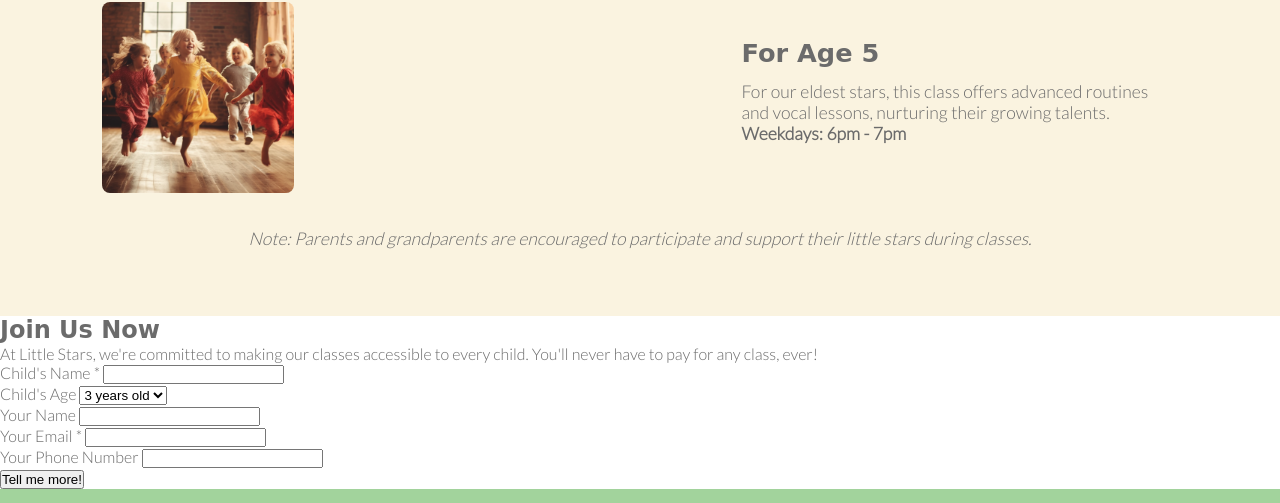
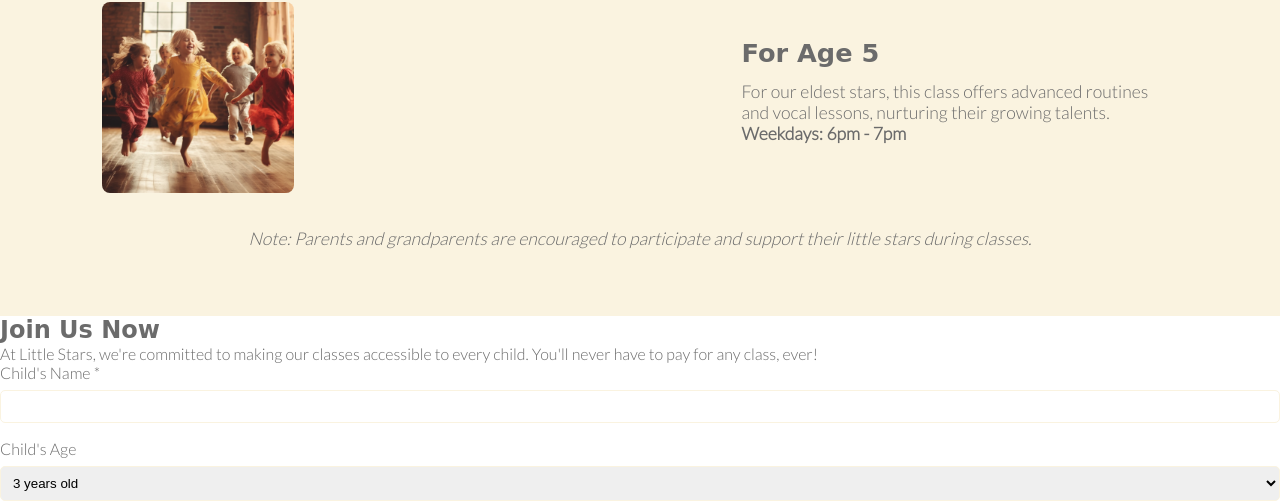
Before and after one commit to ispeakfishlanguage/little-star, a plain HTML site: page index.html in a window 1280 px wide. Shown: the part 1900-2403 px from the top of the page. Drawn offline with Linux system fonts and the light colour scheme; a web font is replaced by a local one.

Commit message:
added styling for contact form

```diff
--- a/assets/css/styles.css
+++ b/assets/css/styles.css
@@ -190,7 +190,7 @@ nav {
 }
 
 #circle-cover-bg {
-    background: url(../images/circle-cover-bg.png) no-repeat top center / cover;
+    background: url('../images/circle-cover-bg.png') no-repeat top center / cover;
     width: 90vw;
     height: 90vw;
     margin-bottom: 20px;
@@ -242,6 +242,39 @@ nav {
     font-style: italic;
     margin-top: 2rem;
 }
+
+.form-group {
+    margin-bottom: 1rem;
+}
+
+.form-group label {
+    display: block;
+    margin-bottom: 0.5rem;
+}
+
+.form-group input[type="text"],
+.form-group input[type="email"],
+.form-group input[type="tel"],
+.form-group select {
+    width: 100%;
+    padding: 0.5rem;
+    border: 1px solid #FAF3E0;
+    border-radius: 5px;
+}
+
+.form-group input[type="submit"] {
+    background-color: #4A90E2;
+    color: #FAF3E0;
+    padding: 0.5rem 1rem;
+    border: none;
+    border-radius: 5px;
+    cursor: pointer;
+}
+
+.form-group input[type="submit"]:hover {
+    background-color: #4A90E2;
+}
+
 
 /* footer styling */
 
```
